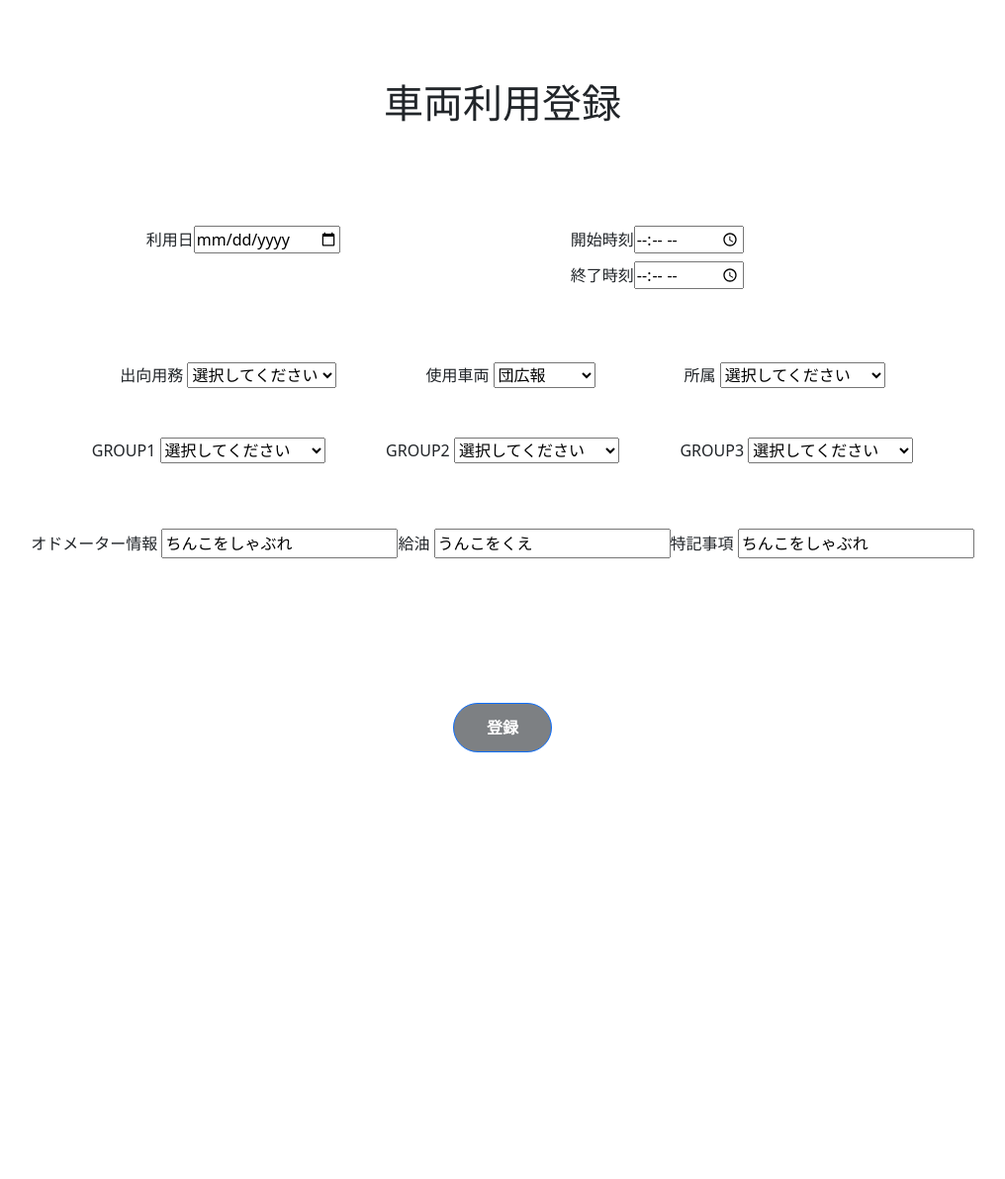
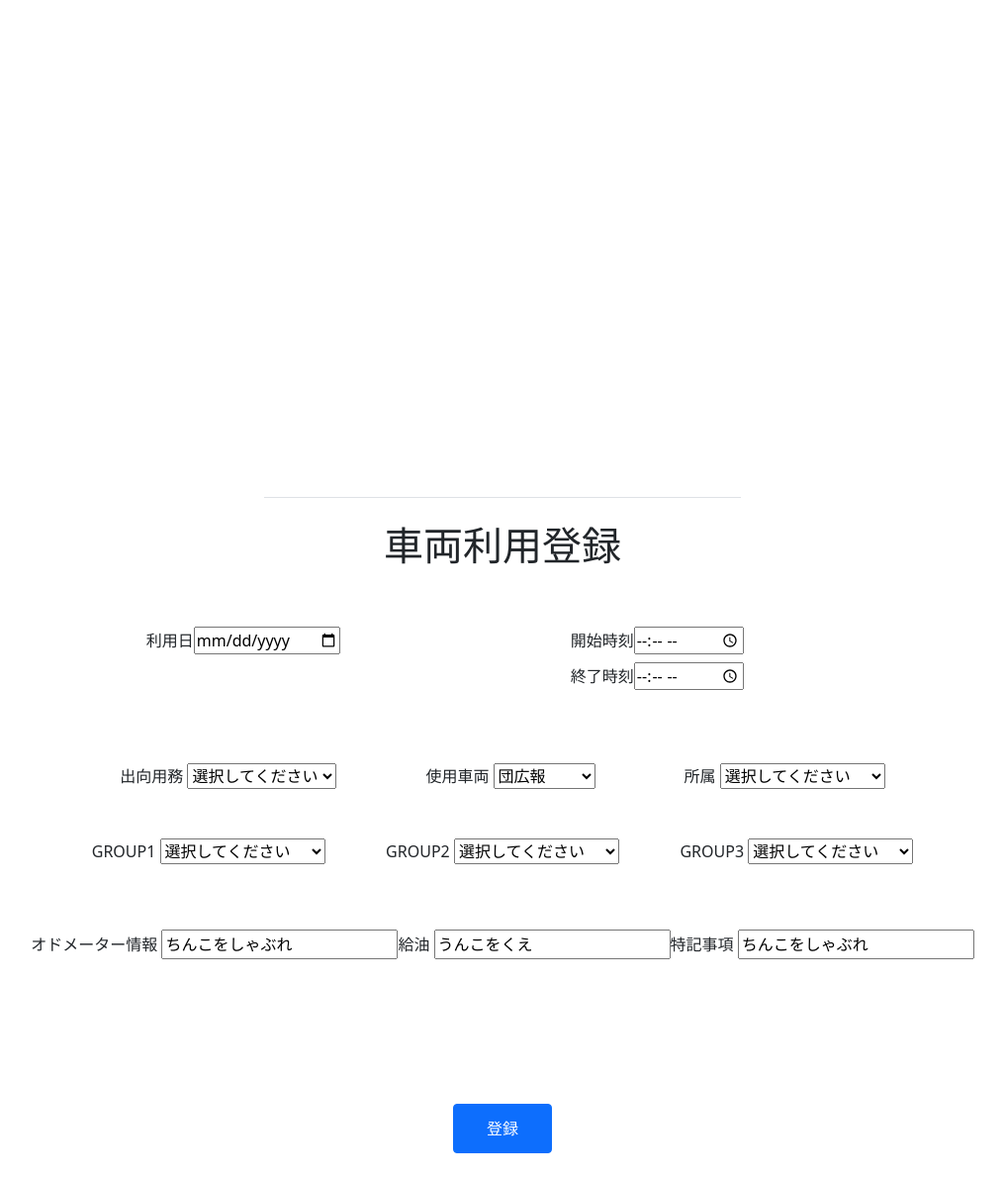
Before and after one commit to python44444/oos, a Flask app: page /register in a window 1280 px wide. Shown: the whole page at 99% size, without its empty margins (132-1148 px from the left). Before the commit the page ends 760 px from the top, so only its background shows below. Run offline with Flask 2, Linux system fonts and the light colour scheme.

Commit message:
register upload

```diff
--- a/app.py
+++ b/app.py
@@ -161,4 +161,4 @@
 
 
 if __name__ == "__main__":
-    app.run(host="0.0.0.0", debug=True)
+    app.run(host="0.0.0.0", port=5001 , debug=True)
--- a/templates/layout.html
+++ b/templates/layout.html
@@ -2,13 +2,41 @@
 <html lang="ja">
 
 <head>
-    <meta charset="UTF-8">
+    <!-- <meta charset="UTF-8">
     <meta http-equiv="X-UA-Compatible" content="IE=edge">
     <meta name="viewport" content="width=device-width, initial-scale=1.0">
+    <meta name="theme-color" content="#7952b3">
     <link href="https://cdn.jsdelivr.net/npm/bootstrap@5.0.2/dist/css/bootstrap.min.css" rel="stylesheet" integrity="sha384-EVSTQN3/azprG1Anm3QDgpJLIm9Nao0Yz1ztcQTwFspd3yD65VohhpuuCOmLASjC" crossorigin="anonymous">
     <script src="https://cdn.jsdelivr.net/npm/bootstrap@5.0.2/dist/js/bootstrap.bundle.min.js" integrity="sha384-MrcW6ZMFYlzcLA8Nl+NtUVF0sA7MsXsP1UyJoMp4YLEuNSfAP+JcXn/tWtIaxVXM" crossorigin="anonymous"></script>
+    <link rel="apple-touch-icon" href="/docs/5.0/assets/img/favicons/apple-touch-icon.png" sizes="180*180">
+    <link rel="icon" href="/docs/5.0/assets/img/favicons/favicon-32*32.png" sizes="32*32" type="imge/png">
+    <link rel="manifest" href="/docs/5.0/assets/img/favicons/manifest.json" sizes="32*32" type="imge/png">
+    <link rel="mask-icon" href="/docs/5.0/assets/img/favicons/safari-pinned-tab.svg" color="#7952b3" sizes="32*32" type="imge/png">
+    <link rel="icon" href="/docs/5.0/assets/img/favicons/favicon.ico" color="#7952b3" sizes="32*32" type="imge/png">
+    <link rel="stylesheet" href="headers.css">
+    <title>layout</title> -->
+    <meta charset="utf-8">
+    <meta name="viewport" content="width=device-width, initial-scale=1">
+    <meta name="description" content="">
+    <meta name="author" content="Mark Otto, Jacob Thornton, and Bootstrap contributors">
+    <meta name="generator" content="Hugo 0.83.1">
+    <title>Headers · Bootstrap v5.0</title>
     <link rel="stylesheet" href="static/css/style.css">
-    <title>layout</title>
+    <link rel="canonical" href="https://getbootstrap.jp/docs/5.0/examples/headers/">
+
+
+
+    <!-- Bootstrap core CSS -->
+<link href=https://cdn.jsdelivr.net/npm/bootstrap@5.0.2/dist/css/bootstrap.min.css rel="stylesheet" integrity="sha384-EVSTQN3/azprG1Anm3QDgpJLIm9Nao0Yz1ztcQTwFspd3yD65VohhpuuCOmLASjC" crossorigin="anonymous">
+
+    <!-- Favicons -->
+<link rel="apple-touch-icon" href="/docs/5.0/assets/img/favicons/apple-touch-icon.png" sizes="180x180">
+<link rel="icon" href="/docs/5.0/assets/img/favicons/favicon-32x32.png" sizes="32x32" type="image/png">
+<link rel="icon" href="/docs/5.0/assets/img/favicons/favicon-16x16.png" sizes="16x16" type="image/png">
+<link rel="manifest" href="/docs/5.0/assets/img/favicons/manifest.json">
+<link rel="mask-icon" href="/docs/5.0/assets/img/favicons/safari-pinned-tab.svg" color="#7952b3">
+<link rel="icon" href="/docs/5.0/assets/img/favicons/favicon.ico">
+<meta name="theme-color" content="#7952b3">
 </head>
 
 <body>
--- a/templates/register.html
+++ b/templates/register.html
@@ -2,6 +2,16 @@
 利用したい車両、使用者、使用時間（開始予定時刻と終了予定時刻）、オドメーター情報（走行距離） -->
 {% extends "layout.html" %}
 {% block content %}
+
+<header class="py-3 mb-4 border-bottom">
+    <div class="container d-flex flex-wrap justify-content-center">
+    <a href="/" class="d-flex align-items-center mb-3 mb-lg-0 me-lg-auto text-dark text-decoration-none">
+        <svg class="bi me-2" width="400" height="320"><use xlink:href="#bootstrap"/></svg>
+    </a>
+    </div>
+</header>
+
+
 <h1>車両利用登録</h1>
 <form action="/comfirm" method="post" enctype="multipart/form-data">
     <div>
```
Also changed, not shown: requirements.txt (+9 -4 lines), peewee_db.sqlite.
